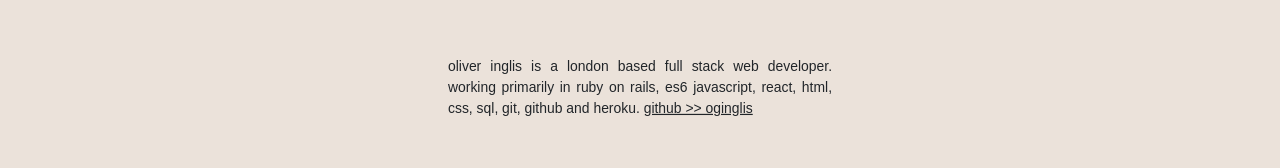
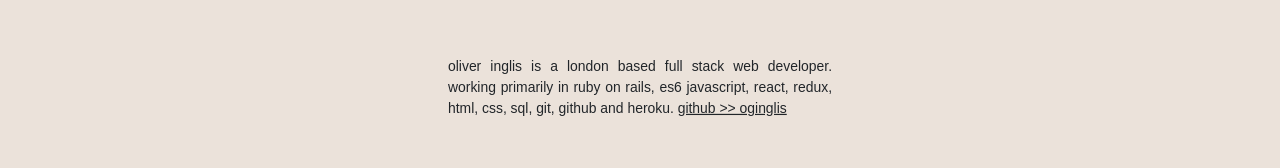
Before and after one commit to tulip781/webpack-ollie-portfolio, a plain HTML site: page about.html in a window 1280 px wide. Shown: the part 312-480 px from the top of the page. Drawn offline with nearby package versions, Linux system fonts and the light colour scheme; a web font is replaced by a local one.

Commit message:
about section updates

```diff
--- a/about.html
+++ b/about.html
@@ -16,7 +16,7 @@
     <meta http-equiv="Content-Security-Policy" content="upgrade-insecure-requests">
   </head>
   <body id='about-body'>
-    <p class='center-text'>oliver inglis is a london based full stack web developer. working primarily in ruby on rails, es6 javascript, react, html, css, sql, git, github and heroku. <a href="https://github.com/oginglis" class='github-decoration'>github >> oginglis</a></p>
+    <p class='center-text'>oliver inglis is a london based full stack web developer. working primarily in ruby on rails, es6 javascript, react, redux, html, css, sql, git, github and heroku. <a href="https://github.com/oginglis" class='github-decoration'>github >> oginglis</a></p>
     <div class="navbar reveal " id="myNavbar">
       <a class='shuffle' href="index">FULL_STACK WEB DEVELOPER</a>
       <a href="projects" class='code-navbar'>CODE</a>
```
